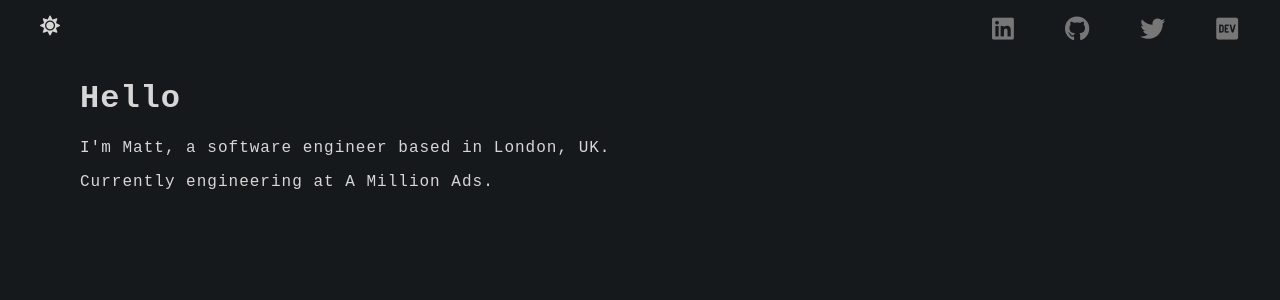
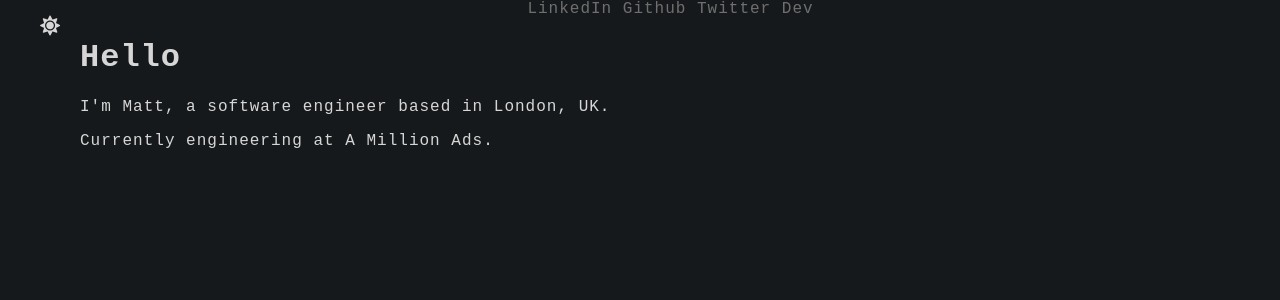
Before and after one commit to MattBidewell/old_personal_site, a Vue app: page / in a window 1280 px wide. Shown: the top 300 px of the page. Built offline with nearby package versions, Linux system fonts and the light colour scheme.

Commit message:
removed font awesome icons.

```diff
--- a/src/components/Social.vue
+++ b/src/components/Social.vue
@@ -1,16 +1,16 @@
 <template>
     <nav class="header">
         <a href="https://www.linkedin.com/in/matt-bidewell-a4578790/">
-            <i class="fab fa-linkedin"></i>
+            LinkedIn<!-- <i class="fab fa-linkedin"></i> -->
         </a>
         <a href="https://github.com/MattBidewell">
-            <i class="fab fa-github"></i>
+            Github<!-- <i class="fab fa-github"></i> -->
         </a>
         <a href="https://twitter.com/MattyDev_">
-            <i class="fab fa-twitter"></i>
+            Twitter<!-- <i class="fab fa-twitter"></i> -->
         </a>
         <a href="https://dev.to/mattbidewell">
-            <i class="fab fa-dev"></i>
+            Dev<!-- <i class="fab fa-dev"></i> -->
         </a>
     </nav>
 </template>
@@ -35,16 +35,32 @@ export default {
     i {
         text-decoration: none;
         font-size: 25px;
-        color:#777;
+        color:var(--font-link);
     }
 
     i::after {
         content: none;
     }
 
-    .dev {
-        background:white;
-        color:black;
+    a:link, a:visited, a:active{
+        color:var(--font-link);
     }
 
+    a:hover {
+        text-decoration:underline;
+        color:var(--link-hover)
+    }
+
+    @media only screen and (min-width: 600px) {
+        .header {
+            text-align: center;
+            padding:0;
+        }
+
+        .header a {
+            padding: 0 0;
+        }
+    }
+
+
 </style>
```
